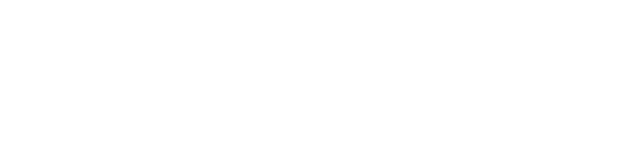
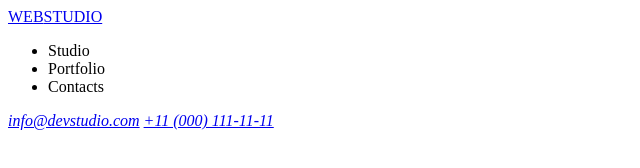
Before and after one commit to Dimonik7772/goit-markup-hw-01, a plain HTML site: page index.html in a window 1280 px wide. Shown: the whole page, without its empty margins (0-640 px from the left). Drawn offline with Linux system fonts and the light colour scheme.

Commit message:
done_header

```diff
--- a/index.html
+++ b/index.html
@@ -6,7 +6,20 @@
     <title>Document</title>
   </head>
   <body>
-    <header></header>
+    <header>
+      <a href="index.html"><span>WEB</span>STUDIO</a>
+      <nav>
+        <ul>
+          <li>Studio</li>
+          <li>Portfolio</li>
+          <li>Contacts</li>
+        </ul>
+      </nav>
+      <address>
+        <a href="mailto:info@devstudio.com">info@devstudio.com</a>
+        <a href="tel:+11 (000) 111-11-11">+11 (000) 111-11-11</a>
+      </address>
+    </header>
     <main></main>
     <footer></footer>
   </body>
```
